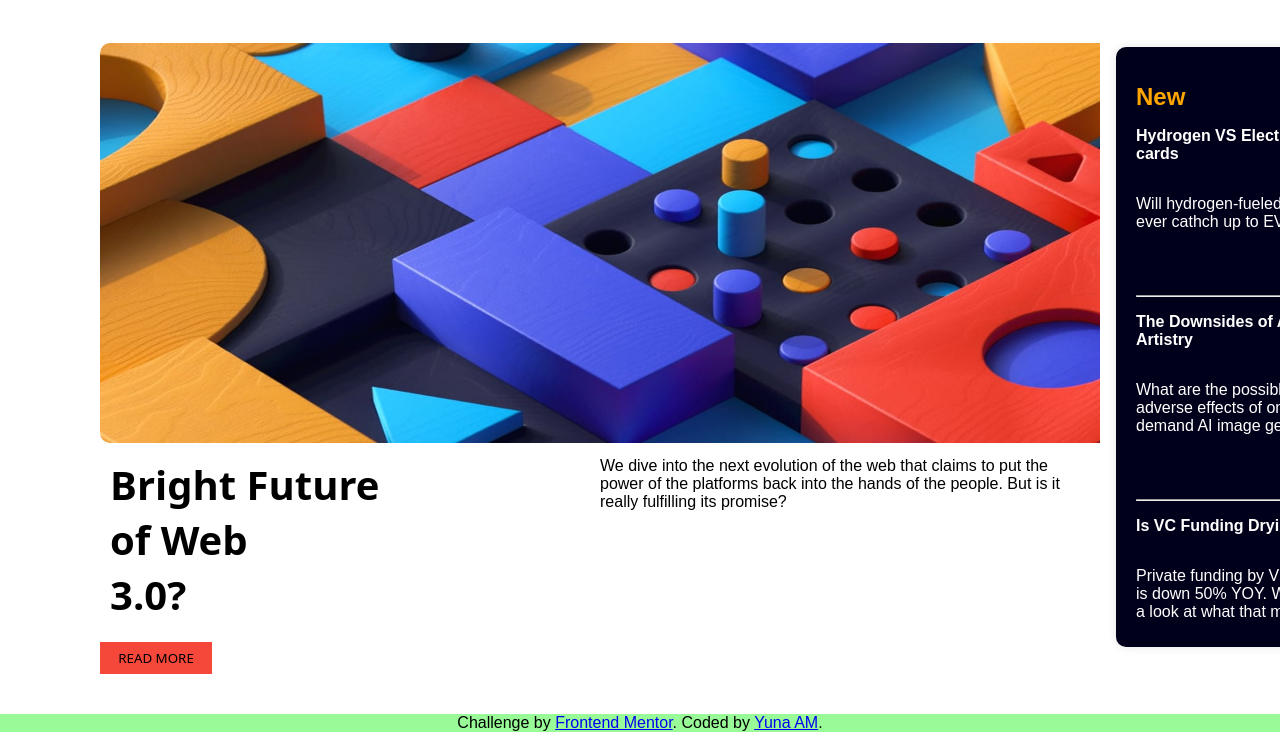
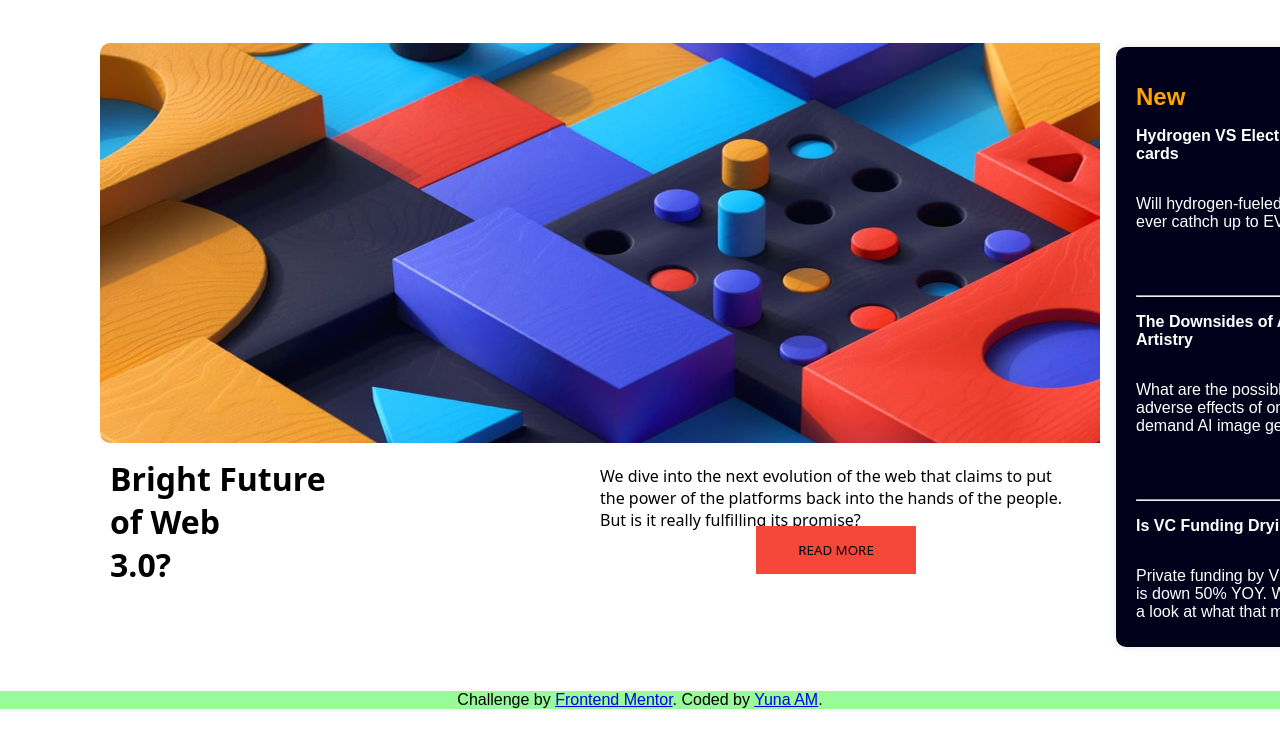
Before and after one commit to YunuenAM/challenge_replicate-website, a plain HTML site: page index.html in a window 1280 px wide. Shown: the part 102-834 px from the top of the page. After the commit the page ends 811 px from the top, so only its background shows below. Drawn offline with Linux system fonts and the light colour scheme.

Commit message:
✨Feat: adding new media queries

```diff
--- a/index.html
+++ b/index.html
@@ -42,7 +42,7 @@
                     <p class="paragraph-web">We dive into the next evolution of the web that claims to put the power of the platforms back into the hands of the people. But is it really fulfilling its promise?</p>
                 </div>
             </div>
-     <div>
+     <div class="button">
         <button class="button-web">READ MORE</button>
      </div>
 
--- a/style.css
+++ b/style.css
@@ -11,7 +11,7 @@ body{
 
 .container{
     display: flex;
-    margin-left: 5rem;
+   margin-left: 5rem;
 
 }
 header{
@@ -159,13 +159,14 @@ nav ul li a:hover{
 }
 
 .header-web-desktop{
-    font-size: 2.5rem;
+    font-size: 3rem;
     font-weight: bold;
     font-family: system-ui, -apple-system, BlinkMacSystemFont, 'Segoe UI', Roboto, Oxygen, Ubuntu, Cantarell, 'Open Sans', 'Helvetica Neue', sans-serif;
 }
 
 .paragraph-web{
-    font-size: medium;
+    font-size: 1.5rem;
+    font-family: system-ui, -apple-system, BlinkMacSystemFont, 'Segoe UI', Roboto, Oxygen, Ubuntu, Cantarell, 'Open Sans', 'Helvetica Neue', sans-serif;
 }
 /* Media query para dispositivos móviles (menos de 991px) */
 @media (max-width: 991px) {
@@ -255,3 +256,38 @@ nav ul li a:hover{
 
 
 }
+
+/* Media query para dispositivos móviles (menos de 991px) */
+@media (min-width: 992px) {
+
+.header-web-desktop {
+        font-size: 2rem;
+        font-weight: bolder;
+        font-family: system-ui, -apple-system, BlinkMacSystemFont, 'Segoe UI', Roboto, Oxygen, Ubuntu, Cantarell, 'Open Sans', 'Helvetica Neue', sans-serif;
+
+    }
+
+    .button-web {
+        margin-left: 41rem;
+        background-color: #F5483A;
+        border: none;
+        width: 10rem;
+        height: 3rem;
+        font-family: system-ui, -apple-system, BlinkMacSystemFont, 'Segoe UI', Roboto, Oxygen, Ubuntu, Cantarell, 'Open Sans', 'Helvetica Neue', sans-serif;
+    }
+
+    .button{
+        margin-top: -5rem;
+    }
+
+
+    .paragraph-web{
+        font-size: 1rem;
+        margin-top: 0.5rem;
+        font-family: system-ui, -apple-system, BlinkMacSystemFont, 'Segoe UI', Roboto, Oxygen, Ubuntu, Cantarell, 'Open Sans', 'Helvetica Neue', sans-serif
+
+    }
+
+
+
+}
```
